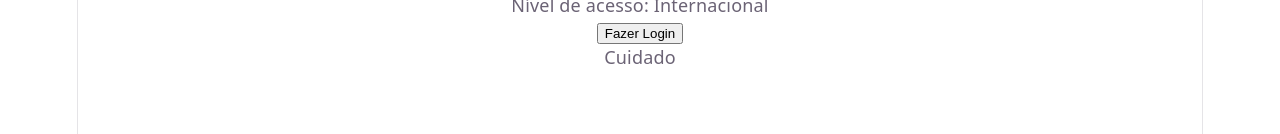
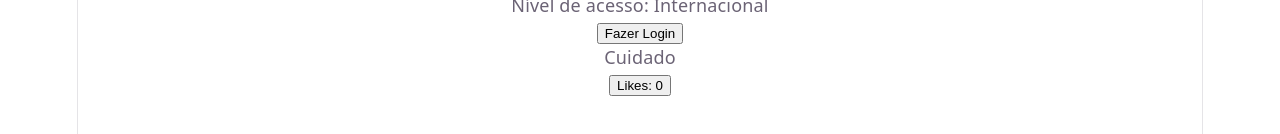
Before and after one commit to NathaliaNascimentoReis/componentesReact, a React (Vite) app in the folder atividade2Front/: page / in a window 1280 px wide. Shown: the part 378-512 px from the top of the page. Built offline with nearby package versions, Linux system fonts and the light colour scheme.

Commit message:
feat: realiza atividade 6 de contador de likes

```diff
--- a/atividade2Front/src/App.jsx
+++ b/atividade2Front/src/App.jsx
@@ -4,6 +4,7 @@ import BotaoUniversal from "./components/BotaoPolivalente.jsx";
 import CrachaVisitante from "./components/CrachaVisitante.jsx";
 import AcessoBancario from "./components/AcessoBancario.jsx";
 import AvisoSistema from "./components/AvisoSistema.jsx";
+import Contador from "./components/Contador.jsx";
 
 export default function App() {
   const visitantes = [
@@ -39,6 +40,8 @@ export default function App() {
 
       <AcessoBancario></AcessoBancario>
       <AvisoSistema mensagem="Cuidado" corAlerta="white"></AvisoSistema>
+
+      <Contador></Contador>
     </>
   );
 }
--- /dev/null
+++ b/atividade2Front/src/components/Contador.jsx
@@ -0,0 +1,13 @@
+import { useState } from "react";
+
+export default function Contador () {
+    const [contador, setContador] = useState(0);
+
+    const incrementar = () => setContador(contador +1);
+
+    return (
+        <section>
+            <button onClick={incrementar}>Likes: {contador}</button>
+        </section>
+    )
+}
```
